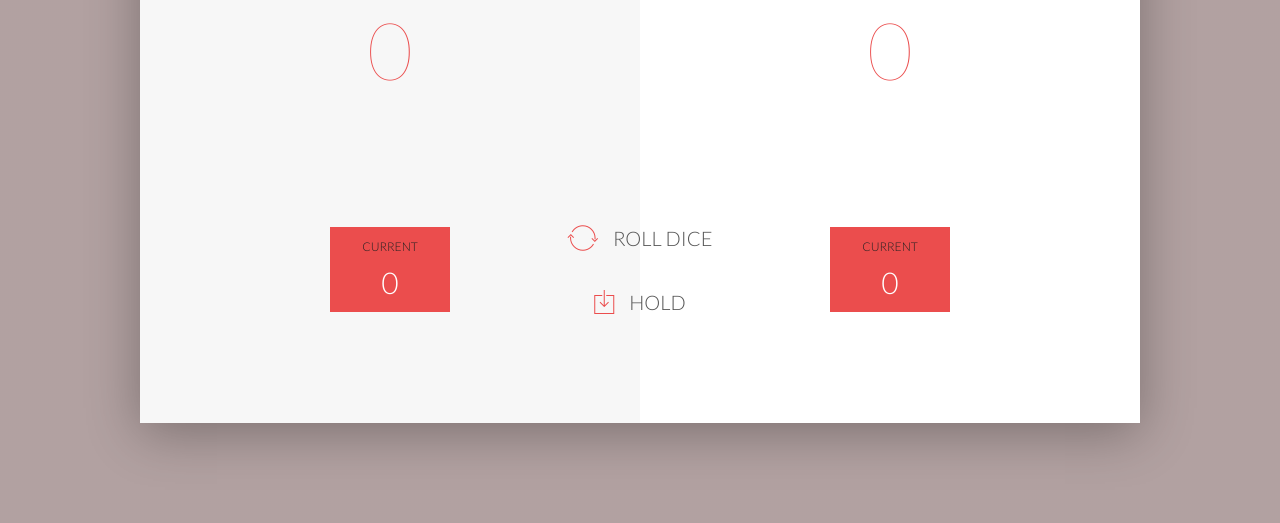
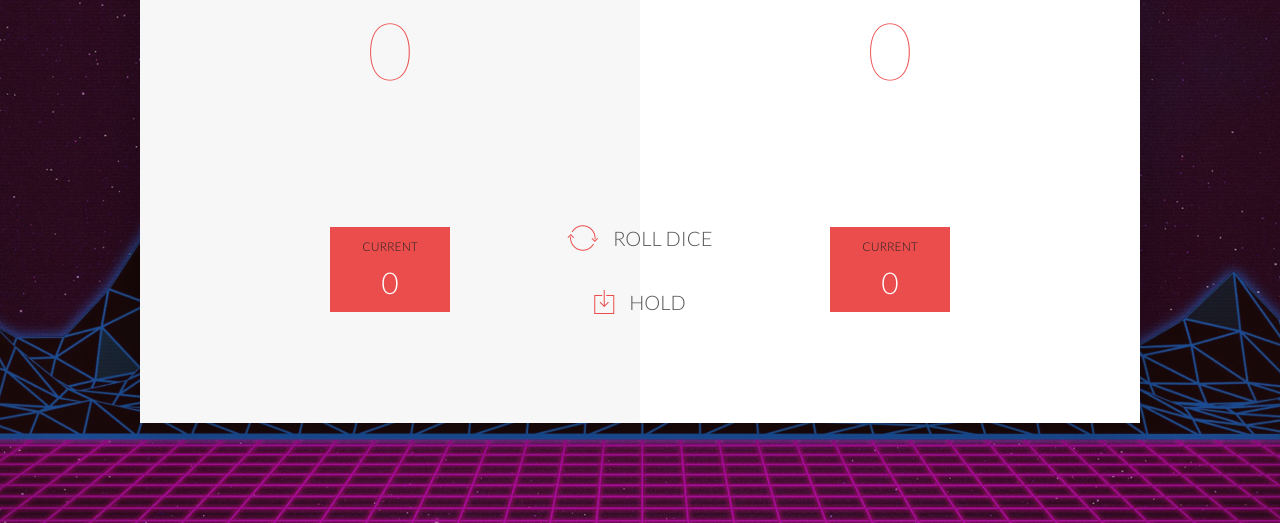
Before and after one commit to harshit-sinha486/Pig-Game, a plain HTML site: page index.html in a window 1280 px wide. Shown: the part 277-800 px from the top of the page. Drawn offline with nearby package versions, Linux system fonts and the light colour scheme; the site is published under a folder, as on GitHub Pages, so addresses that start at the root find nothing; files whose address does not match are found by name.

Commit message:
Update style.css

```diff
--- a/style.css
+++ b/style.css
@@ -16,7 +16,7 @@
 }
 
 body {
-    background-image: linear-gradient(rgba(62, 20, 20, 0.4), rgba(62, 20, 20, 0.4)), url(/media/back.jpg);
+    background-image: linear-gradient(rgba(62, 20, 20, 0.4), rgba(62, 20, 20, 0.4)), url(./media/back.jpg);
     background-size: cover;
     background-position: center;
     font-family: Lato;
```
